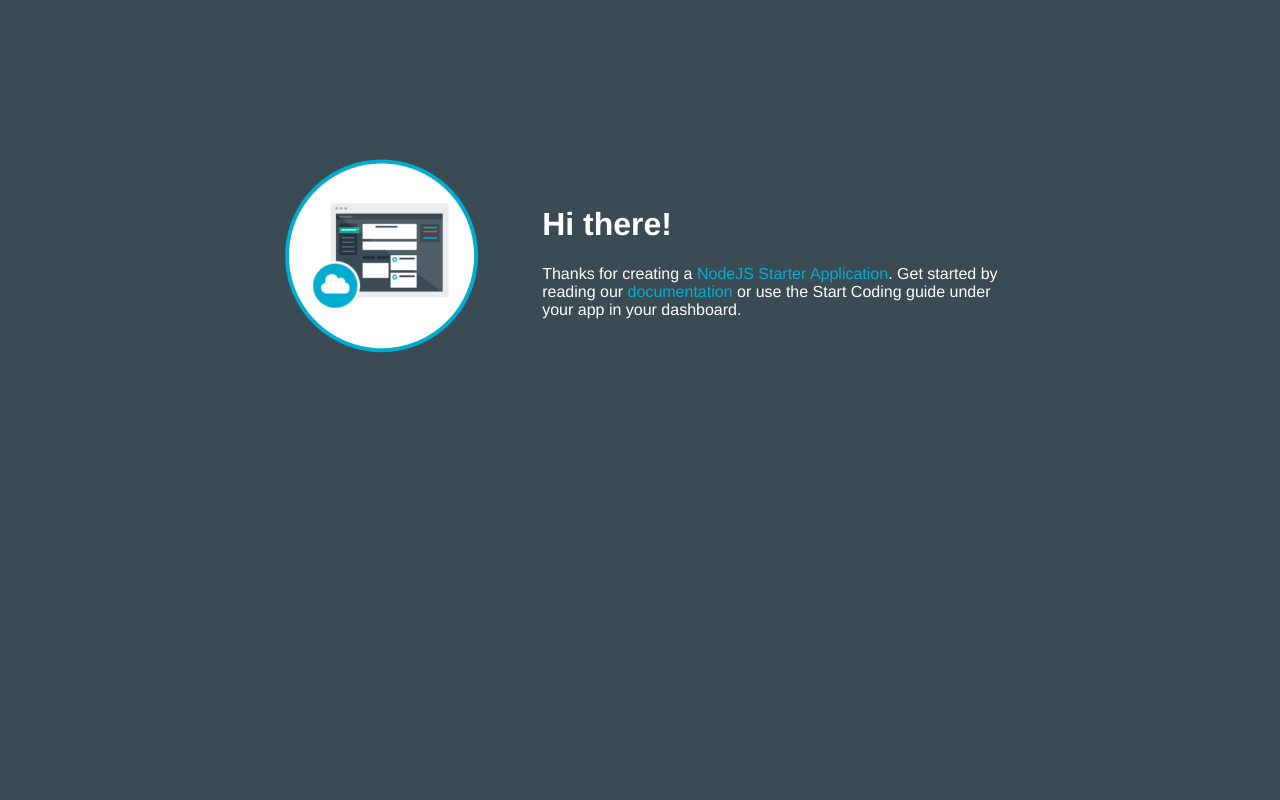
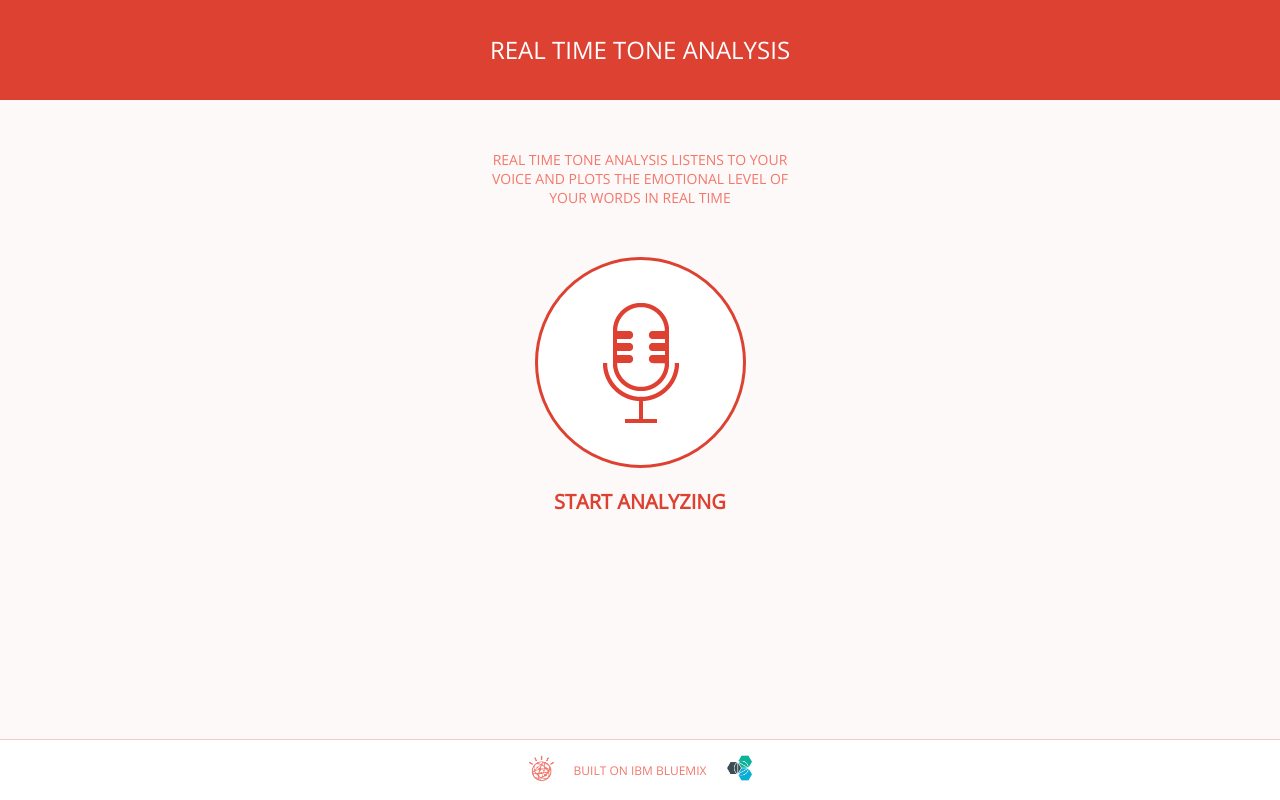
Before and after one commit to IBM-Cloud/real-time-tone-analysis, a website: page public/index.html in a window 1280 px wide. Drawn offline with nearby package versions, Linux system fonts and the light colour scheme.

Commit message:
scene one

```diff
--- a/public/index.html
+++ b/public/index.html
@@ -1,27 +1,38 @@
 <!DOCTYPE html>
 <html>
 
-  <head>
+<head>
     <title>NodeJS Starter Application</title>
     <meta charset="utf-8">
     <meta http-equiv="X-UA-Compatible" content="IE=edge">
     <meta name="viewport" content="width=device-width, initial-scale=1">
     <link rel="stylesheet" href="stylesheets/style.css">
-  </head>
+    <link href="https://fonts.googleapis.com/css?family=Open+Sans" rel="stylesheet" type="text/css">
+</head>
 
-  <body>
-    <table>
-      <tr>
-        <td style= "width:30%;">
-          <img class = "newappIcon" src="images/newapp-icon.png">
-        <td>
-            <h1>Hi there!</h1>
-          <p>Thanks for creating a
-            <span class = "blue">NodeJS Starter Application</span>.
-            Get started by reading our
-            <a href = "https://www.ng.bluemix.net/docs/#starters/nodejs/index.html#nodejs">documentation</a>
-            or use the Start Coding guide under your app in your dashboard.
-    </table>
-  </body>
+<body class="real-time-body">
+    <div class="top">
+        <div class="bar">
+            <a href="https://realtime-tone.mybluemix.net">
+                <div class="title">
+                    <div class="name">REAL TIME TONE ANALYSIS</div>
+                </div>
+            </a>
+        </div>
+    </div>
+    <div class="site">
+        <div class="about">REAL TIME TONE ANALYSIS LISTENS TO YOUR VOICE AND PLOTS THE EMOTIONAL LEVEL OF YOUR WORDS IN REAL TIME</div>
+        <div class="speak"><img src="images/speak-button.png"></div>
+        <div class="label">START ANALYZING</div>
+    </div>
+    <div class="footer">
+        <div class="footer-container">
+            <div><img class="watson" src="images/watson-logo.png"></div>
+            <div class="baseline">BUILT ON IBM BLUEMIX</div>
+            <div><img class="bluemix" src="images/bluemix-logo.png"></div>
+        </div>
+    </div>
+    </div>
+</body>
 
 </html>
--- a/public/stylesheets/style.css
+++ b/public/stylesheets/style.css
@@ -1,81 +1,182 @@
-/* style.css
- * This file provides css styles.
- */
+body,
+html {
+    background-color: #fef9f9;
+    width: 100%;
+    height: 100%;
+    margin: 0 auto;
+    font-family: "HelveticaNeue-Light", "Helvetica Neue Light", "Helvetica Neue", Helvetica, Arial, "Lucida Grande", sans-serif;
+    color: #ffffff;
+}
 
-body,html {
-	background-color: #3b4b54; width : 100%;
-	height: 100%;
-	margin: 0 auto;
-	font-family: "HelveticaNeue-Light", "Helvetica Neue Light", "Helvetica Neue", Helvetica, Arial, "Lucida Grande", sans-serif;
-	color: #ffffff;
+.real-time-body {
+    font-family: 'Open Sans', sans-serif;
+    -webkit-font-smoothing: antialiased;
+}
+
+.top {
+    margin: 0;
+    padding: 0;
+    background: #dd4131;
+    height: 100px;
+    /* border-bottom: 1px solid #addfea; */
+    display: flex;
+    flex-direction: column;
+    align-items: center;
+    -webkit-justify-content: center;
+    justify-content: center;
+    /* border-bottom: 1px solid #eee; */
+}
+
+.name {
+    color: white;
+    font-size: 24px;
+    margin-bottom: 2px;
+    /*    font-weight: bold;*/
+}
+
+.title {
+    display: flex;
+    flex: 2 0 0;
+    flex-direction: column;
+    justify-content: flex-start;
 }
 
 a {
-	text-decoration: none;
-	color: #00aed1;
+    text-decoration: none;
 }
 
-a:hover {
-	text-decoration: underline;
+.bar {
+    display: -webkit-box;
+    display: -webkit-flex;
+    display: -ms-flexbox;
+    display: flex;
+    flex-direction: row;
+    /*    max-width: 606px;*/
+    justify-content: center;
+    /*    width: 606px;*/
 }
 
-.newappIcon {
-	padding-top: 10%;
-	display: block;
-	margin: 0 auto;
-	padding-bottom: 2em;
-	max-width:200px;
+.footer {
+    position: fixed;
+    display: flex;
+    bottom: 0;
+    left: 0;
+    width: 100%;
+    height: 60px;
+    margin: 0;
+    background: #ffffff;
+    align-content: center;
+    border-top: 1px solid #f6cac9;
 }
 
-h1 {
-	font-weight: bold;
-	font-size: 2em;
+.footer-container {
+    text-decoration: none;
+    flex-flow: row wrap;
+    flex-wrap: wrap;
+    display: flex;
+    padding: 0;
+    width: 606px;
+    margin: 0 auto -30px;
+    max-width: 606px;
+    font-size: 12px;
+    color: rgb(43, 63, 86);
+    height: 60px;
+    align-content: center;
+    flex-direction: row;
+    justify-content: center;
+    align-items: center;
 }
 
-.leftHalf {
-	float: left;
-	background-color: #26343f;
-	width: 45%;
-	height: 100%;
+.site {
+    -webkit-box-align: stretch;
+    -webkit-align-items: stretch;
+    -ms-flex-align: stretch;
+    align-items: stretch;
+    border: 0 solid #000;
+    box-sizing: border-box;
+    display: -webkit-box;
+    display: -webkit-flex;
+    display: -ms-flexbox;
+    display: flex;
+    -webkit-box-orient: vertical;
+    -webkit-box-direction: normal;
+    -webkit-flex-direction: column;
+    -ms-flex-direction: column;
+    flex-direction: column;
+    -webkit-flex-shrink: 0;
+    -ms-flex-negative: 0;
+    flex-shrink: 0;
+    margin: 0;
+    padding: 0;
+    position: relative;
+    margin: 0 auto -30px;
+    max-width: 612px;
 }
 
-.rightHalf {
-	float: right;
-	width: 55%;
-	background-color: #313f4a;
-	height: 100%;
-	overflow:auto;
+.copyright {
+    display: flex;
+    flex: 2 0 0;
 }
 
-.blue {
-	color: #00aed1;
+.footer-github {
+    display: flex;
+    flex: 1 0 0;
+    flex-direction: row;
+    justify-content: flex-end;
+    font-size: 16px;
+    color: #4d4d4d;
 }
 
-
-table {
-	table-layout: fixed;
-	width: 800px;
-	margin: 0 auto;
-	word-wrap: break-word;
-	padding-top:10%;
+.container {
+    display: -webkit-flex;
+    display: flex;
+    flex-direction: row;
+    -webkit-align-items: center;
+    align-items: center;
+    -webkit-justify-content: center;
+    justify-content: center;
 }
 
-th {
-	border-bottom: 1px solid #000;
+.about {
+    color: #f3776b;
+    align-self: center;
+    align-content: center;
+    display: flex;
+    font-size: 14px;
+    width: 300px;
+    text-align: center;
+    padding: 50px;
 }
 
-th, td {
-	text-align: left;
-	padding: 2px 20px;
+.speak {
+    align-self: center;
+    align-content: center;
+    display: flex;
+    border-radius: 200px;
+    background: white;
+    border: 3px solid #dd4131;
 }
 
-.env-var {
-	text-align: right;
-	border-right: 1px solid #000;
-	width: 30%;
+.label {
+    color: #dd4131;
+    font-size: 20px;
+    font-weight: bold;
+    padding: 20px;
+    display: flex;
+    align-self: center;
 }
 
-pre {
-	padding: 0;
-	margin: 0;
+.baseline {
+    color: #f3776b;
+    padding: 10px;
 }
+
+.watson {
+    height: 26px;
+    padding: 10px;
+}
+
+.bluemix {
+    height: 26px;
+    padding: 10px;
+}
```
Also changed, not shown: README.md, public/images/bluemix-logo.png (added), public/images/speak-button.png (added), public/images/watson-logo.png (added).
